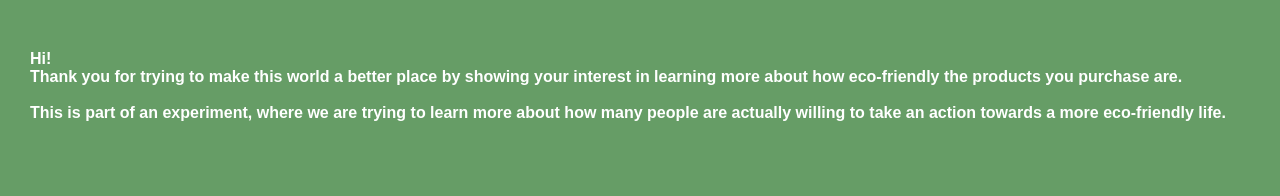
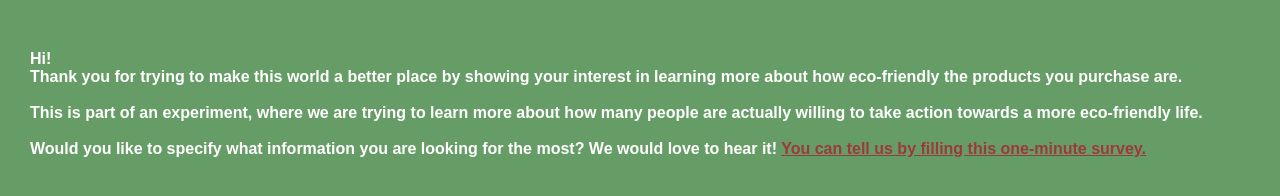
Before and after one commit to tamasfaitli/beecological, a plain HTML site: page index.html in a window 1280 px wide. Drawn offline with Linux system fonts and the light colour scheme.

Commit message:
adding a survey to give us more feedback

```diff
--- a/index.html
+++ b/index.html
@@ -15,7 +15,12 @@
         Hi! </br>
         Thank you for trying to make this world a better place by showing your interest in learning more about how eco-friendly the products you purchase are.</br>
         </br>
-        This is part of an experiment, where we are trying to learn more about how many people are actually willing to take an action towards a more eco-friendly life.
+        This is part of an experiment, where we are trying to learn more about how many people are actually willing to take action towards a more eco-friendly life.
+        </br>
+        </br>
+        Would you like to specify what information you are looking for the most? We would love to hear it!
+        <a href="https://forms.gle/tck5aDz5dggPMEiX7">You can tell us by filling this one-minute survey.</a>
+
     </h3>
 </body>
 
--- a/style.css
+++ b/style.css
@@ -15,6 +15,10 @@ h1 {
     text-align: justify;
     line-height: 10vh;
     margin-left: 30px;
+}
+
+a {
+    color: rgb(156, 58, 58);
 }
 
 h3 {
```
